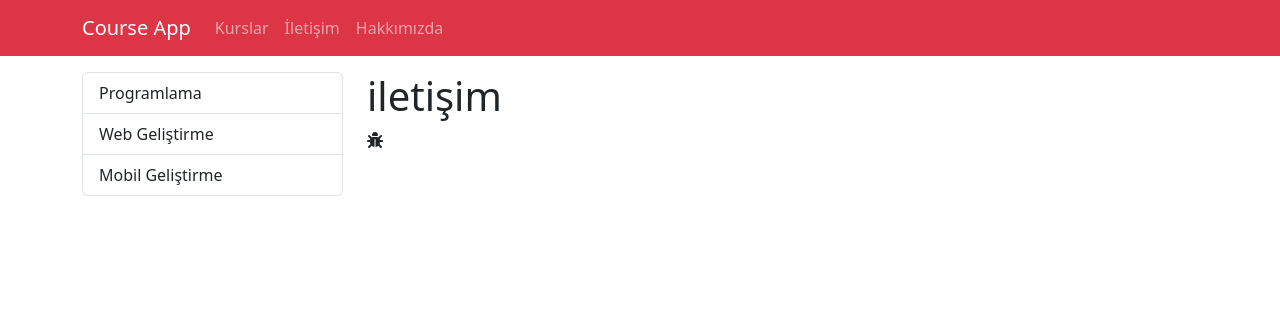
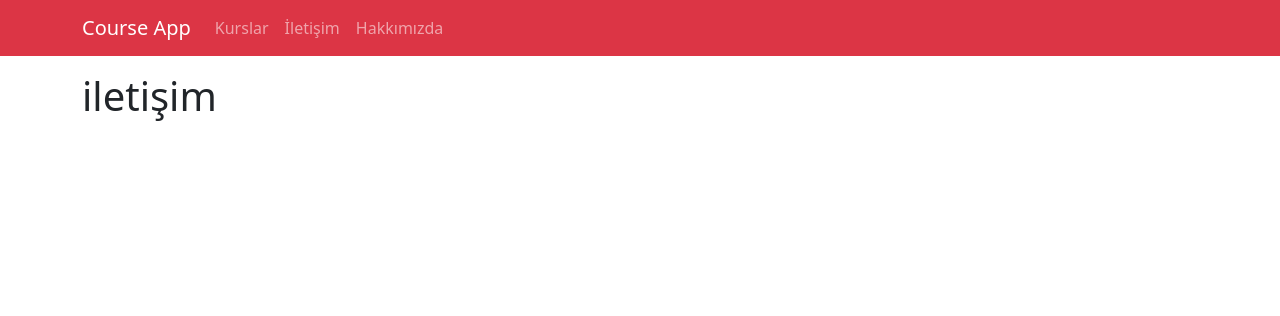
Before and after one commit to HakanAknc/DjangoCourseapp, a Django app: page /contact in a window 1280 px wide. Shown: the top 316 px of the page. Run offline with Django 5.2, Linux system fonts and the light colour scheme; some libraries are stand-ins or nearby versions.

Commit message:
Templates & Static Files

```diff
--- /dev/null
+++ b/courseapp/courses/templates/courses/partials/_categories.html
@@ -0,0 +1,5 @@
+<div class="list-group">
+    <a href="#" class="list-group-item list-group-item-action">Programlama</a>
+    <a href="#" class="list-group-item list-group-item-action">Web Geliştirme</a>
+    <a href="#" class="list-group-item list-group-item-action">Mobil Geliştirme</a>
+</div>
--- a/courseapp/pages/templates/pages/contact.html
+++ b/courseapp/pages/templates/pages/contact.html
@@ -9,6 +9,11 @@
 {% endblock %}
 
 {% block content %}
-    <h1>iletişim</h1>
-    <i class="fa-solid fa-bug"></i>
+    <div class="container mt-3">
+        <div class="row">
+            <div class="col-12">
+                <h1>iletişim</h1>
+            </div>
+        </div>
+    </div>
 {% endblock %}
--- a/courseapp/templates/layout.html
+++ b/courseapp/templates/layout.html
@@ -11,39 +11,9 @@
 <body>
 
     <!--navbar-->
-    <nav class="navbar navbar-expand-lg bg-danger navbar-dark">
-        <div class="container">
-            <a href="/" class="navbar-brand">Course App</a>
+    {% include 'partials/_nav.html' %}
 
-            <ul class="navbar-nav me-auto">
-                <li class="nav-item">
-                    <a href="/" class="nav-link">Kurslar</a>
-                </li>
-                <li class="nav-item">
-                    <a href="/contact" class="nav-link">İletişim</a>
-                </li>
-                <li class="nav-item">
-                    <a href="/about" class="nav-link">Hakkımızda</a>
-                </li>
-            </ul>
-        </div>
-    </nav>
-    <div class="container mt-3">
-        <div class="row">
-            <div class="col-3">
-                <!--menu-->
-                <div class="list-group">
-                    <a href="#" class="list-group-item list-group-item-action">Programlama</a>
-                    <a href="#" class="list-group-item list-group-item-action">Web Geliştirme</a>
-                    <a href="#" class="list-group-item list-group-item-action">Mobil Geliştirme</a>
-                </div>
-            </div>
-            <div class="col-9">
-                <!--content-->
-                {% block content %}{% endblock  %}
-            </div>
-        </div>
-    </div>
+    {% block content %}{% endblock  %}
 
     <script src="https://cdnjs.cloudflare.com/ajax/libs/bootstrap/5.3.3/js/bootstrap.min.js"></script>
     {% block js_files %}{% endblock  %}
--- /dev/null
+++ b/courseapp/templates/partials/_nav.html
@@ -0,0 +1,17 @@
+<nav class="navbar navbar-expand-lg bg-danger navbar-dark">
+    <div class="container">
+        <a href="/" class="navbar-brand">Course App</a>
+
+        <ul class="navbar-nav me-auto">
+            <li class="nav-item">
+                <a href="/" class="nav-link">Kurslar</a>
+            </li>
+            <li class="nav-item">
+                <a href="/contact" class="nav-link">İletişim</a>
+            </li>
+            <li class="nav-item">
+                <a href="/about" class="nav-link">Hakkımızda</a>
+            </li>
+        </ul>
+    </div>
+</nav>
```
Also changed, not shown: courseapp/courses/templates/courses/index.html (+12 -1 lines), courseapp/pages/templates/pages/about.html (+7 -1 lines), courseapp/pages/templates/pages/index.html (+12 -2 lines).
